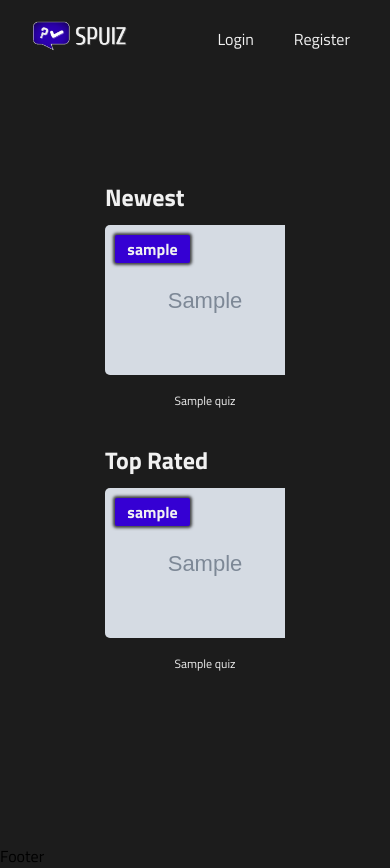
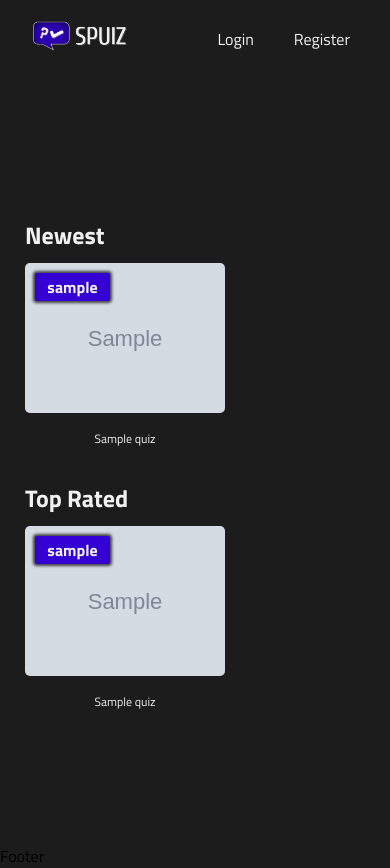
Before and after one commit to Spimy/Spuiz-old, a Django app: page / in a window 390 px wide. Run offline with Django 3.2, Linux system fonts and the light colour scheme; tables that the repository leaves empty hold one stand-in row (values such as "Sample post"); grey boxes marked "Sample" are stand-in pictures; some libraries are stand-ins or nearby versions.

Commit message:
Slight improvement

```diff
--- a/Main/static/assets/css/homepage.css
+++ b/Main/static/assets/css/homepage.css
@@ -2,7 +2,7 @@
     display: flex;
     flex-direction: column;
     height: 100vh;
-    padding: 75px 105px;
+    padding: 75px 105px 0;
 }
 
 #newest {
@@ -173,3 +173,14 @@
     -webkit-line-clamp: 2;
     -webkit-box-orient: vertical;
 }
+
+@media only screen {
+
+    @media (max-width: 750px) {
+
+        #homepage {
+            padding: 75px 25px 0;
+        }
+
+    }
+}
```
